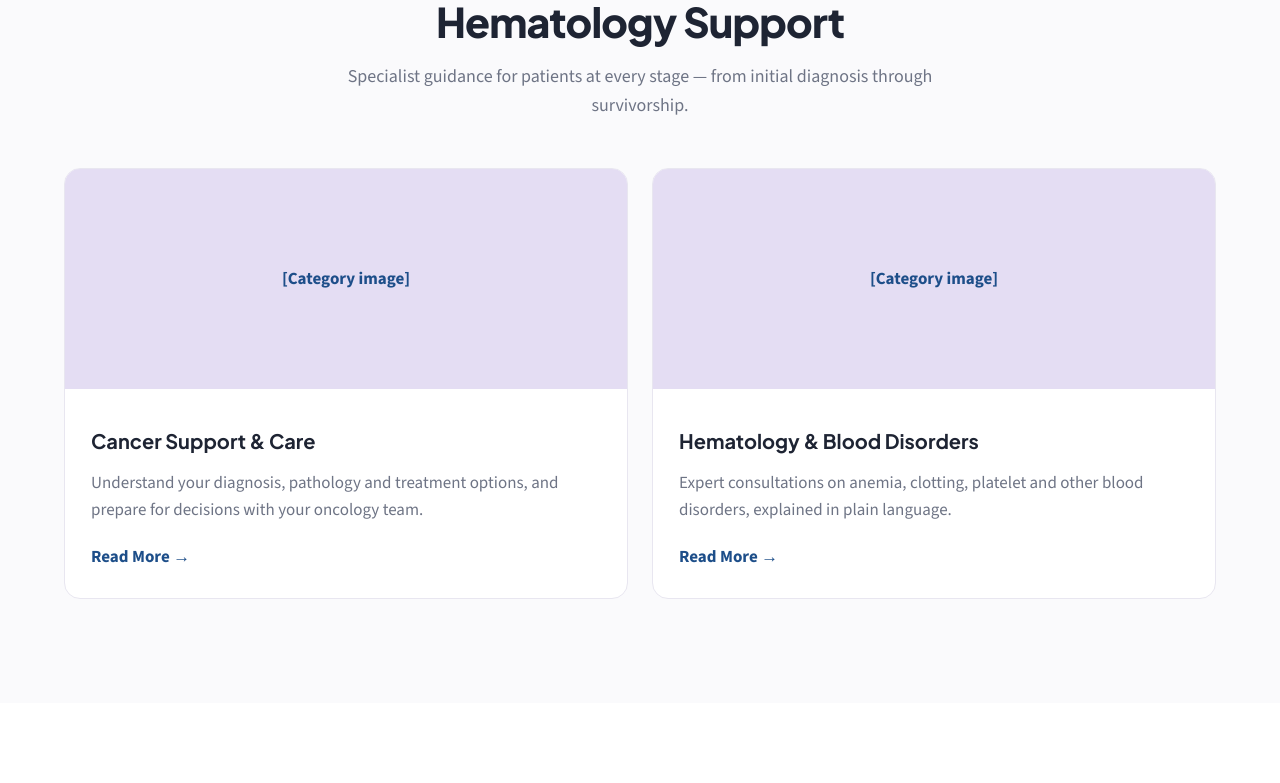
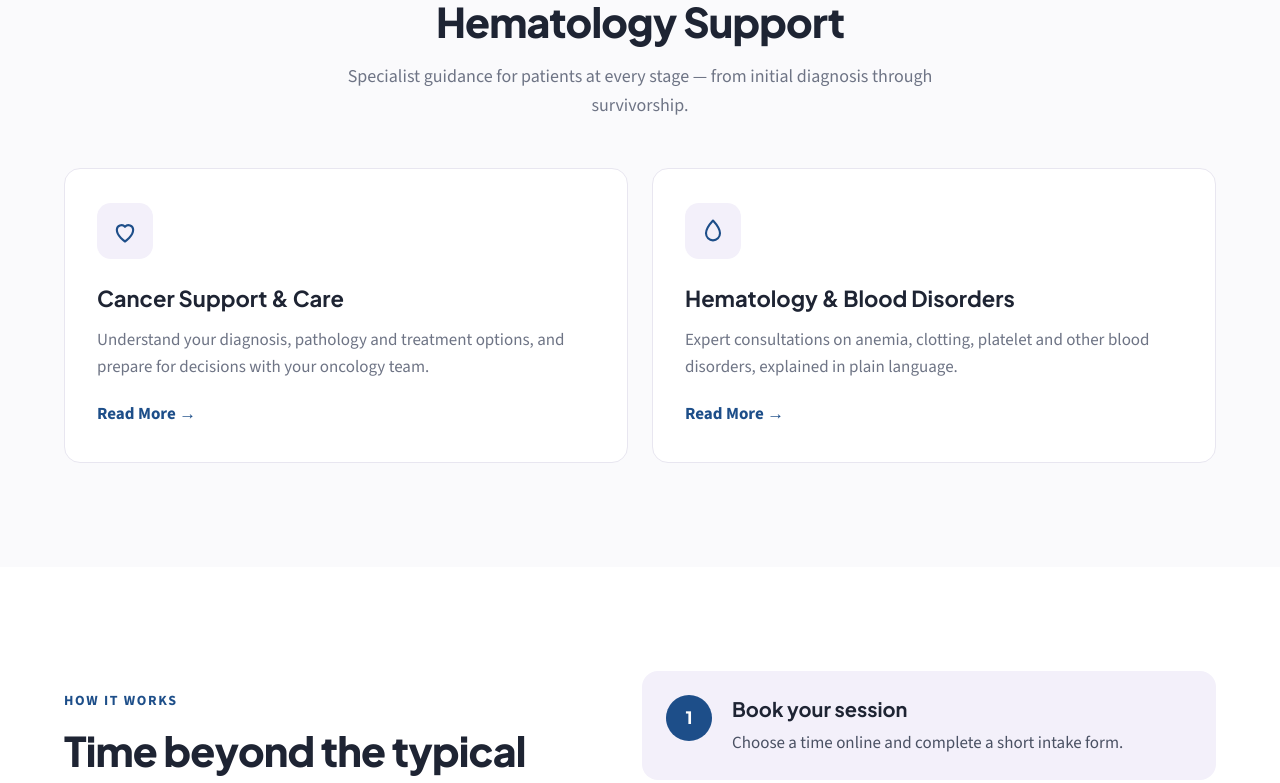
Before and after one commit to AbdlReman/myidoc-usa, a Next.js app: page /services in a window 1280 px wide. Shown: the part 549-1332 px from the top of the page. Built offline with nearby package versions, Linux system fonts and the light colour scheme.

Commit message:
update service sesison

```diff
--- a/components/Sections.tsx
+++ b/components/Sections.tsx
@@ -1,6 +1,5 @@
 import Link from "next/link";
 import Icon from "./Icon";
-import Photo from "./Photo";
 import { services, site, steps, trust } from "@/lib/content";
 
 export function SectionHead({ eyebrow, title, text, center = false, light = false }: {
@@ -46,21 +45,15 @@ export function Services() {
         />
         <div className="grid-3">
           {services.map((s) => (
-            <article key={s.title} className="article">
-              <Photo
-                src={s.image}
-                alt={s.title}
-                placeholder="[Category image]"
-                className="article__img"
-                sizes="(max-width: 900px) 100vw, 380px"
-              />
-              <div className="article__body">
-                <h3 className="h4">{s.title}</h3>
-                <p className="muted">{s.text}</p>
-                <Link href={s.href} className="link-arrow">
-                  Read More →
-                </Link>
-              </div>
+            <article key={s.title} className="card">
+              <span className="icon-tile">
+                <Icon name={s.icon} size={28} />
+              </span>
+              <h3 className="h3">{s.title}</h3>
+              <p className="muted">{s.text}</p>
+              <Link href={s.href} className="link-arrow">
+                Read More →
+              </Link>
             </article>
           ))}
         </div>
--- a/lib/content.ts
+++ b/lib/content.ts
@@ -76,21 +76,26 @@ export const trust: { icon: IconName; label: string }[] = [
   { icon: "heart", label: "USA-trained specialists" },
 ];
 
-export const services: { title: string; text: string; href: string; image: string | null }[] = [
+export const services: { icon: IconName; title: string; text: string; href: string }[] = [
   {
+    icon: "heart",
     title: "Cancer Support & Care",
     text: "Understand your diagnosis, pathology and treatment options, and prepare for decisions with your oncology team.",
     href: "/cancer",
-    // Put your photo in /public/images and set the path, e.g. "/images/cancer-care.jpg"
-    image: null,
   },
   {
+    icon: "drop",
     title: "Hematology & Blood Disorders",
     text: "Expert consultations on anemia, clotting, platelet and other blood disorders, explained in plain language.",
     href: "/hematology",
-    // Put your photo in /public/images and set the path, e.g. "/images/hematology.jpg"
-    image: null,
   },
+  // Not launched yet — uncomment once the Cancer Nutrition service is ready.
+  // {
+  //   icon: "leaf",
+  //   title: "Cancer Nutrition",
+  //   text: "Practical, evidence-based nutrition guidance before, during and after cancer treatment.",
+  //   href: "/services",
+  // },
 ];
 
 export const steps = [
```
